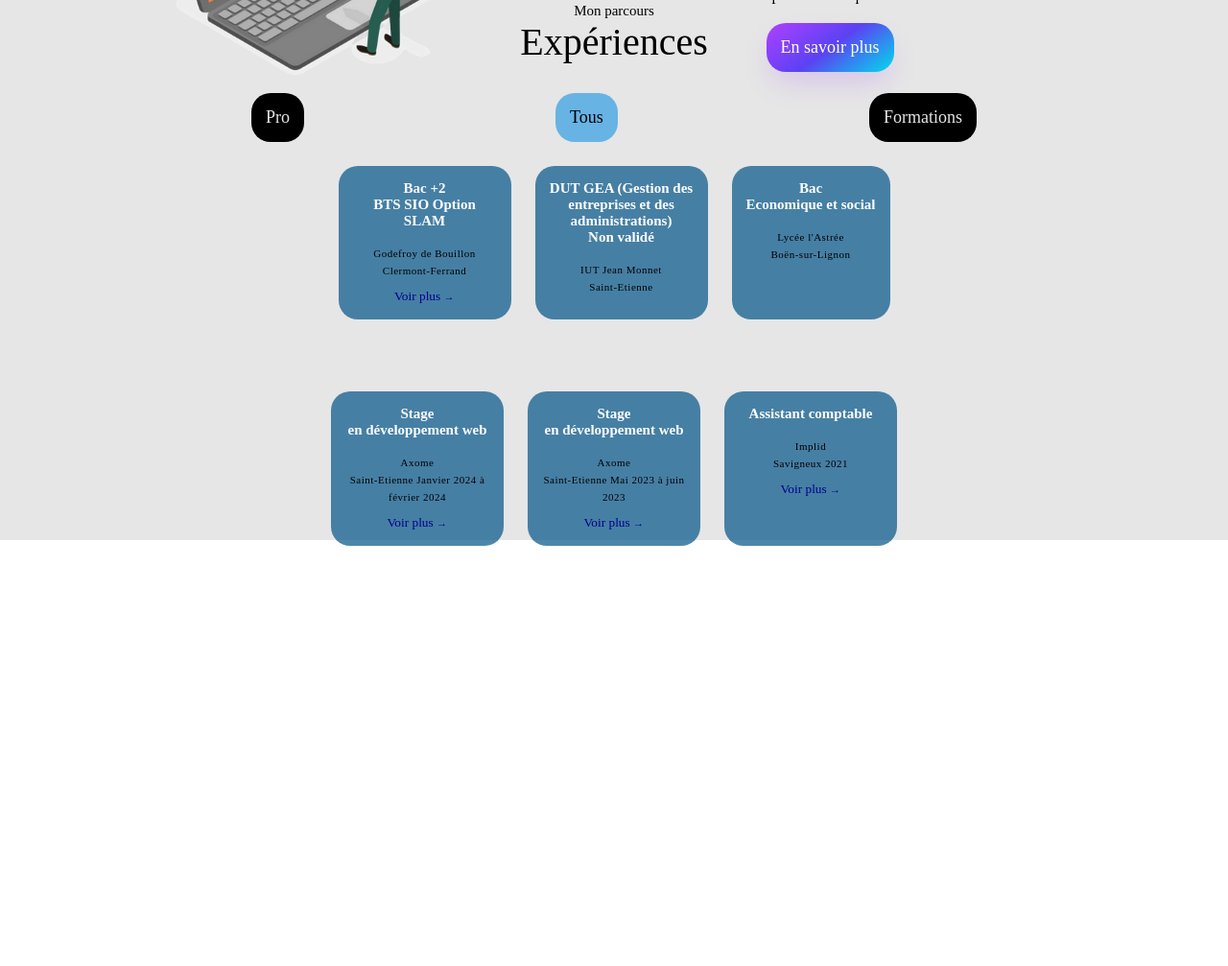
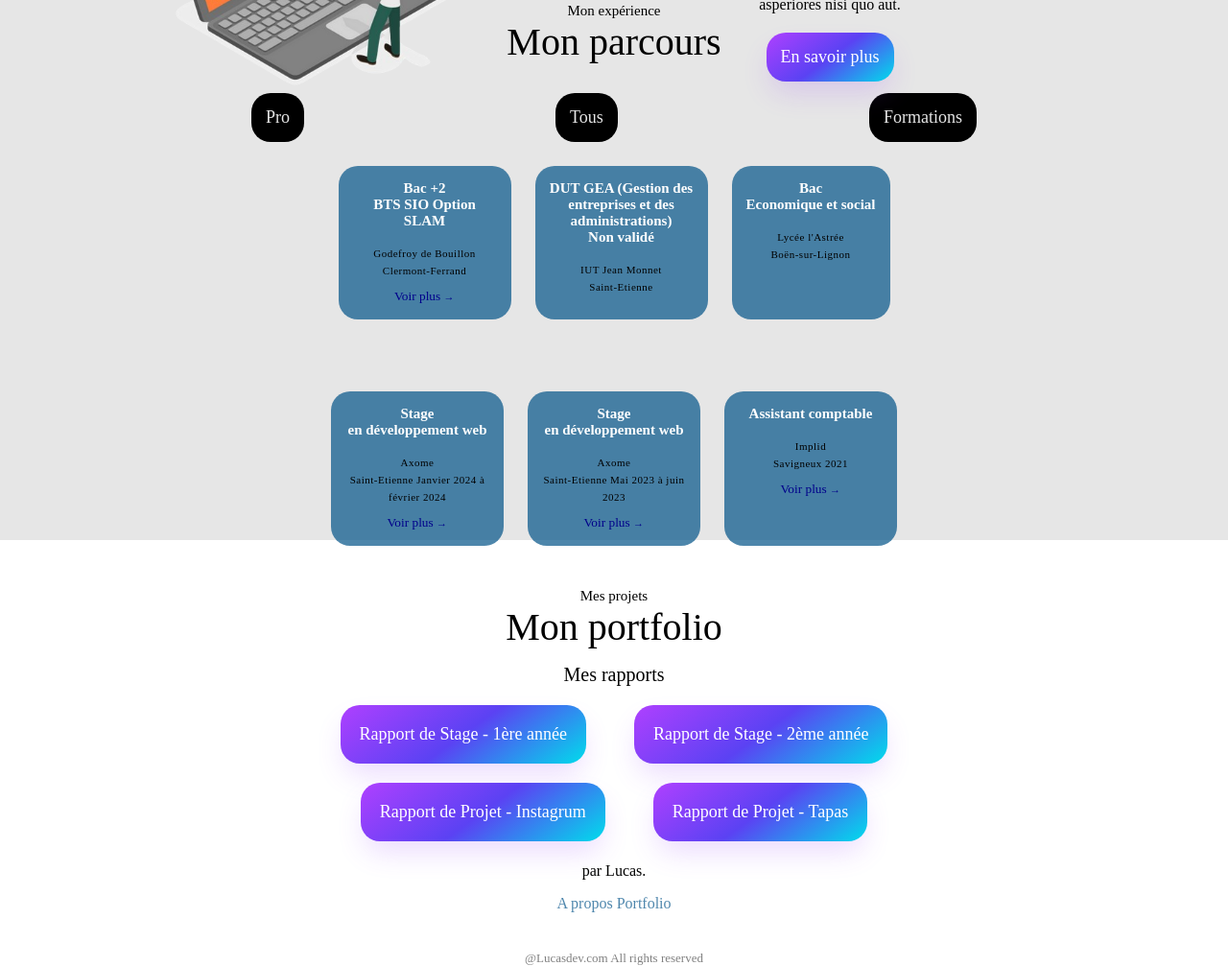
Before and after one commit to Lucas-ui/portfolio-bts, a website built with Vite: page index.html in a window 1280 px wide. Shown: the part 1247-2254 px from the top of the page at 96% size. Before the commit the page ends 1841 px from the top, so only its background shows below. Built offline with nearby package versions, Linux system fonts and the light colour scheme.

Commit message:
styling homepage

```diff
--- a/index.html
+++ b/index.html
@@ -28,7 +28,6 @@
         <li><a href="">À propos</a></li>
         <li><a href="">Expériences</a></li>
         <li><a href="">Projets</a></li>
-        <li><a href="">Contact</a></li>
       </ul>
     </div>
     <div class="header-content">
@@ -40,7 +39,9 @@
           <img src="/sociale.png" />
         </div>
         <div class="button-cv">
-          <button>Télécharger mon CV</button>
+          <a href="public/documents/CV_Lucas_Rolland-1.pdf" download>
+            <button>Télécharger mon CV</button>
+          </a>
         </div>
       </div>
       <div class="header-img">
@@ -72,13 +73,13 @@
   </div>
   <section class="experiences animated">
     <div class="exp-content">
-      <div class="exp-top-title">Mon parcours</div>
-      <div class="exp-title">Expériences</div>
+      <div class="exp-top-title">Mon expérience</div>
+      <div class="exp-title">Mon parcours</div>
       <div class="exp-top-content">
         <div class="exp-filter">
-          <button class="btn-pro">Pro</button>
-          <button class="btn-all">Tous</button>
-          <button class="btn-formations">Formations</button>
+          <button class="btn-pro test">Pro</button>
+          <button class="btn-all test">Tous</button>
+          <button class="btn-formations test">Formations</button>
         </div>
       </div>
       <div class="exp-forma-pro">
@@ -133,6 +134,41 @@
       </div>
     </div>
   </section>
+  <section class="projets animated">
+    <div class="projets-content">
+      <div class="projets-SIO">
+        <div class="proj-top-content">Mes projets</div>
+        <div class="proj-content">Mon portfolio</div>
+        <div class="rapports-title">Mes rapports</div>
+        <div class="rapports-projets">
+          <a href="public/documents/Rapport_de_stage_SIO1_Lucas_Rolland.pdf" target="_blank">
+            <button>Rapport de Stage - 1ère année</button>
+          </a>
+          <a href="public/documents/Rapport_de_stage_SIO2_Lucas_Rolland.pdf" target="_blank">
+            <button>Rapport de Stage - 2ème année</button>
+          </a>
+        </div>
+        <div class="rapports-stage">
+          <a href="public/documents/Rapport de Projet - Instagrume.pdf" target="_blank">
+            <button>Rapport de Projet - Instagrum</button>
+          </a>
+          <a href="public/documents/Rapport de Projet - Tapas.pdf" target="_blank">
+            <button>Rapport de Projet - Tapas</button>
+          </a>
+        </div>
+      </div>
+    </div>
+  </section>
+  <footer>
+    <div class="footer-content">
+      <p>par Lucas.</p>
+      <a href="">A propos</a>
+      <a href="">Portfolio</a>
+    </div>
+    <div class="footer-bottom">
+      <p>@Lucasdev.com All rights reserved</p>
+    </div>
+  </footer>
   <script type="module" src="/main.js"></script>
 </body>
 
--- a/main.js
+++ b/main.js
@@ -74,4 +74,11 @@ document.addEventListener('DOMContentLoaded', () => {
     if (!btn_all.classList.contains('clicked')) {
         btn_all.classList.add('clicked');
     }
+
+    const tests = document.querySelectorAll('.test')
+    tests.forEach(button => {
+        button.addEventListener("click", (e) => {
+            e.classList.toggle('bite');
+        })
+    });
 })
--- a/scss/main.scss
+++ b/scss/main.scss
@@ -105,7 +105,7 @@ body {
                     background-image: linear-gradient(144deg, #AF40FF, #5B42F3 50%, #00DDEB);
                     color: white;
                     font-size: 18px;
-                    transition: 1s transform ease;
+                    transition: .5s transform ease;
 
                     &:hover {
                         transform: scale(1.1);
@@ -208,7 +208,7 @@ body {
                         background-image: linear-gradient(144deg, #AF40FF, #5B42F3 50%, #00DDEB);
                         color: white;
                         font-size: 18px;
-                        transition: 1s transform ease;
+                        transition: .5s transform ease;
 
                         &:hover {
                             transform: scale(1.1);
@@ -259,24 +259,28 @@ body {
             }
         }
 
-        .btn-pro:focus {
-            background-color: #67B3E4;
-            color: black;
-        }
+        // .btn-pro:focus {
+        //     background-color: #67B3E4;
+        //     color: black;
+        // }
 
-        .btn-formations:focus {
-            background-color: #67B3E4;
-            color: black;
-        }
+        // .btn-formations:focus {
+        //     background-color: #67B3E4;
+        //     color: black;
+        // }
 
-        .btn-all:focus {
-            background-color: #67B3E4;
-            color: black;
-        }
+        // .btn-all:focus {
+        //     background-color: #67B3E4;
+        //     color: black;
+        // }
 
-        .btn-all.clicked {
-            background-color: #67B3E4;
-            color: black;
+        // .btn-all.clicked {
+        //     background-color: #67B3E4;
+        //     color: black;
+        // }
+
+        .bite {
+            background-color: red;
         }
 
         .exp-forma-pro {
@@ -322,6 +326,75 @@ body {
                     font-weight: 500;
                 }
             }
+        }
+    }
+
+    .projets {
+        height: 40vh;
+
+        .projets-SIO {
+
+            .proj-top-content {
+                padding-top: 50px;
+                font-size: 15px;
+                text-align: center;
+            }
+
+            .proj-content {
+                font-size: 40px;
+                text-align: center;
+                margin-bottom: 15px;
+            }
+
+            .rapports-title {
+                font-size: 20px;
+                text-align: center;
+                margin-bottom: 20px;
+            }
+
+            .rapports-projets,
+            .rapports-stage {
+                display: flex;
+                justify-content: center;
+                margin-bottom: 20px;
+                gap: 50px;
+
+                button {
+                    border: none;
+                    padding: 20px;
+                    border-radius: 20px;
+                    box-shadow: rgba(151, 65, 252, 0.2) 0 15px 30px -5px;
+                    background-image: linear-gradient(144deg, #AF40FF, #5B42F3 50%, #00DDEB);
+                    color: white;
+                    font-size: 18px;
+                    transition: .5s transform ease;
+
+                    &:hover {
+                        transform: scale(1.1);
+                    }
+                }
+            }
+        }
+    }
+
+    footer {
+        height: 10vh;
+
+        .footer-content {
+            text-align: center;
+
+            a {
+                text-decoration: none;
+                color: rgba(8, 87, 139, 0.7176470588);
+            }
+        }
+
+        .footer-bottom {
+            display: block;
+            margin-top: 2.5rem;
+            color: grey;
+            text-align: center;
+            font-size: 0.813rem;
         }
     }
 }
@@ -431,6 +504,8 @@ body {
     .about-me-txt {
         padding: 25px;
     }
+
+
 }
 
 @media (max-width: 1200px) {
```
Also changed, not shown: 5 other files.
